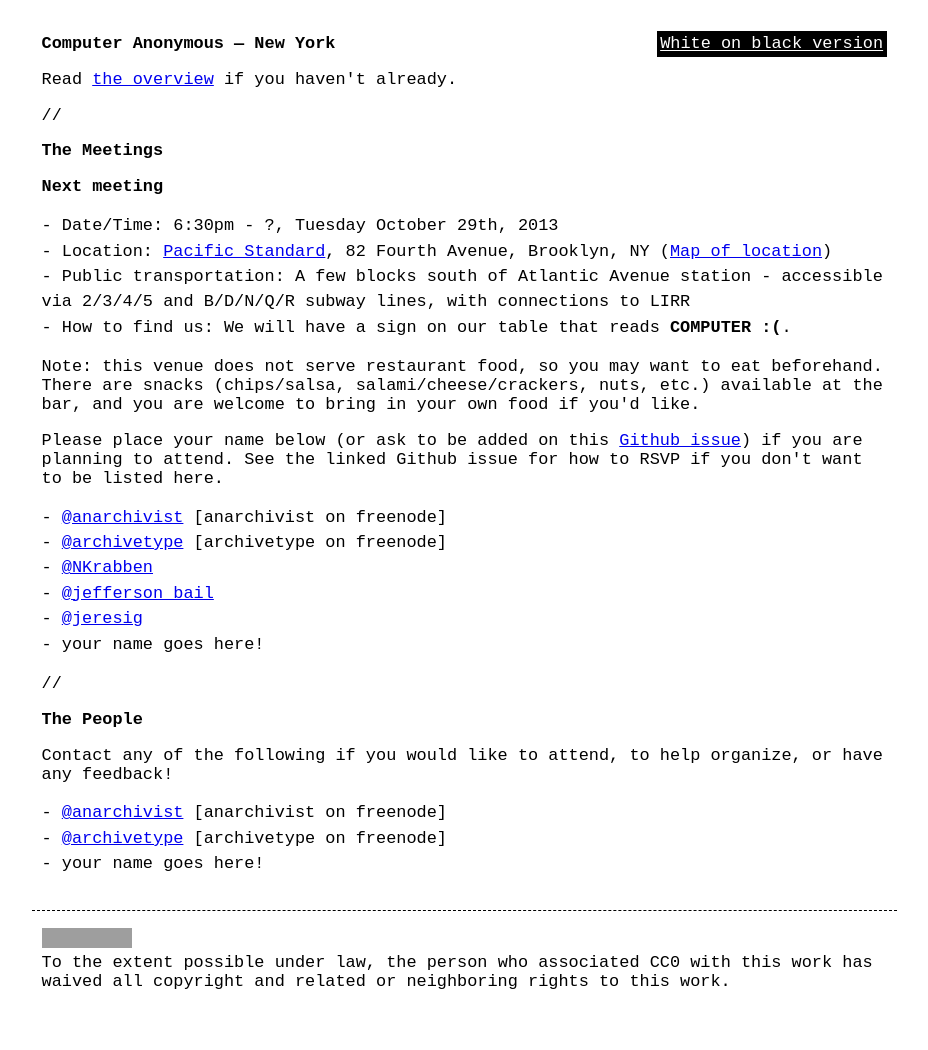
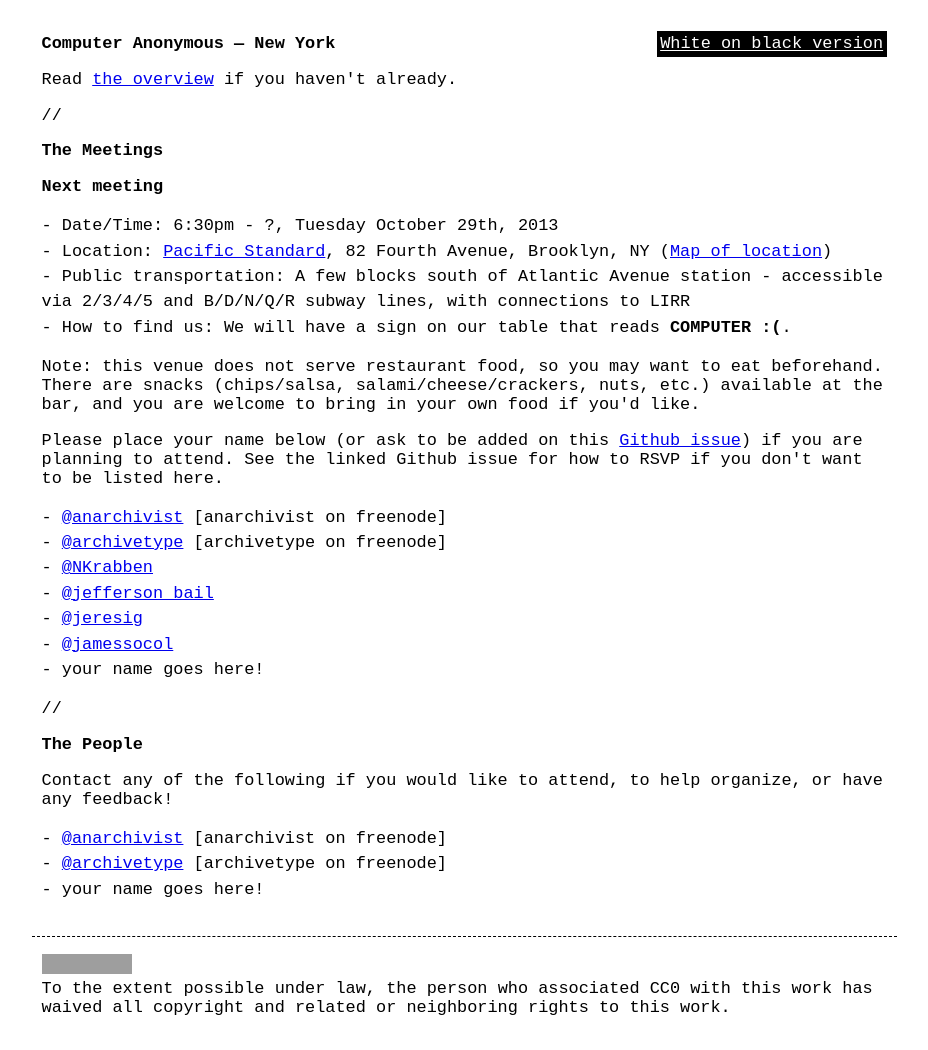
Before and after one commit to computeranonymous/computer, a Jekyll site: the page built from us_newyork.html, in a window 1280 px wide. Shown: the whole page, without its empty margins (176-1104 px from the left). Built offline with Jekyll 4.4.1, drawn with Linux system fonts in a browser that asks for light colours; before the commit the page ends 1025 px from its top, so only the background shows below that; grey boxes are pictures that could not be loaded.

Commit message:
Add @jamessocol to NYC meetup

```diff
--- a/us_newyork.html
+++ b/us_newyork.html
@@ -29,6 +29,7 @@ Note: this venue does not serve restaurant food, so you may want to eat beforeha
     <li><a href="https://twitter.com/NKrabben">@NKrabben</a></li>
     <li><a href="https://twitter.com/jefferson_bail">@jefferson_bail</a></li>
     <li><a href="https://twitter.com/jeresig">@jeresig</a></li>
+    <li><a href="https://twitter.com/jamessocol">@jamessocol</a></li>
     <li>your name goes here!</li>
 </ul>
 
```
